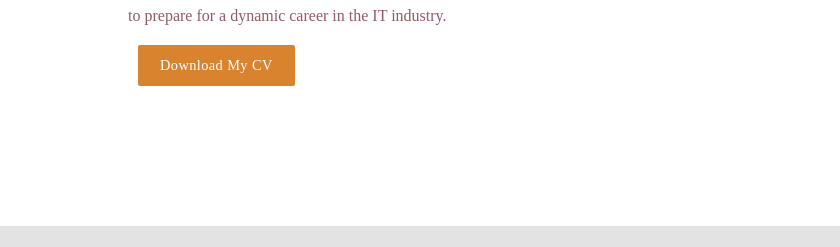
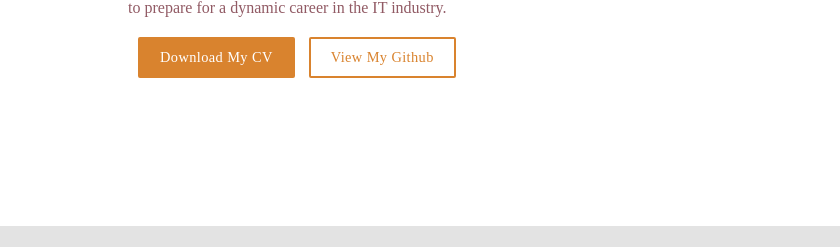
Before and after one commit to JwebsitesNdlovu/MyVirtualCV, a plain HTML site: page index.html in a window 1280 px wide. Shown: the part 474-721 px from the top of the page, 0-840 px from the left. Drawn offline with nearby package versions, Linux system fonts and the light colour scheme.

Commit message:
Update index.html

```diff
--- a/index.html
+++ b/index.html
@@ -47,6 +47,7 @@ I’m an aspiring IT professional with hands-on experience in coding and a stron
                 </p>
                 <div class="buttons">
                     <button class="btnMywork"><a href="JuniorNdlovu%20CV.pdf" target="_blank">Download My CV</a></button>
+                    <button class="btnHire"><a href="https://github.com/JwebsitesNdlovu" target="_blank">View My Github</a></button>
                 </div>
             </div>
             <div class="image">
```
